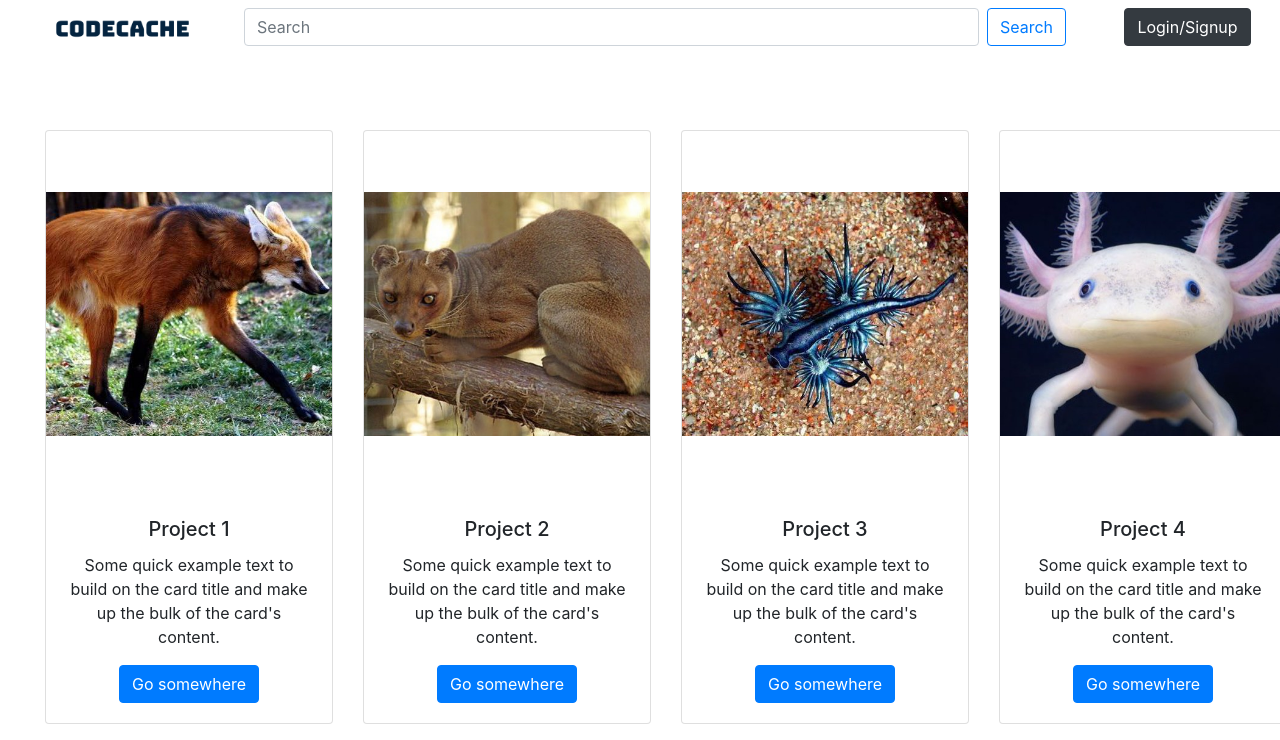
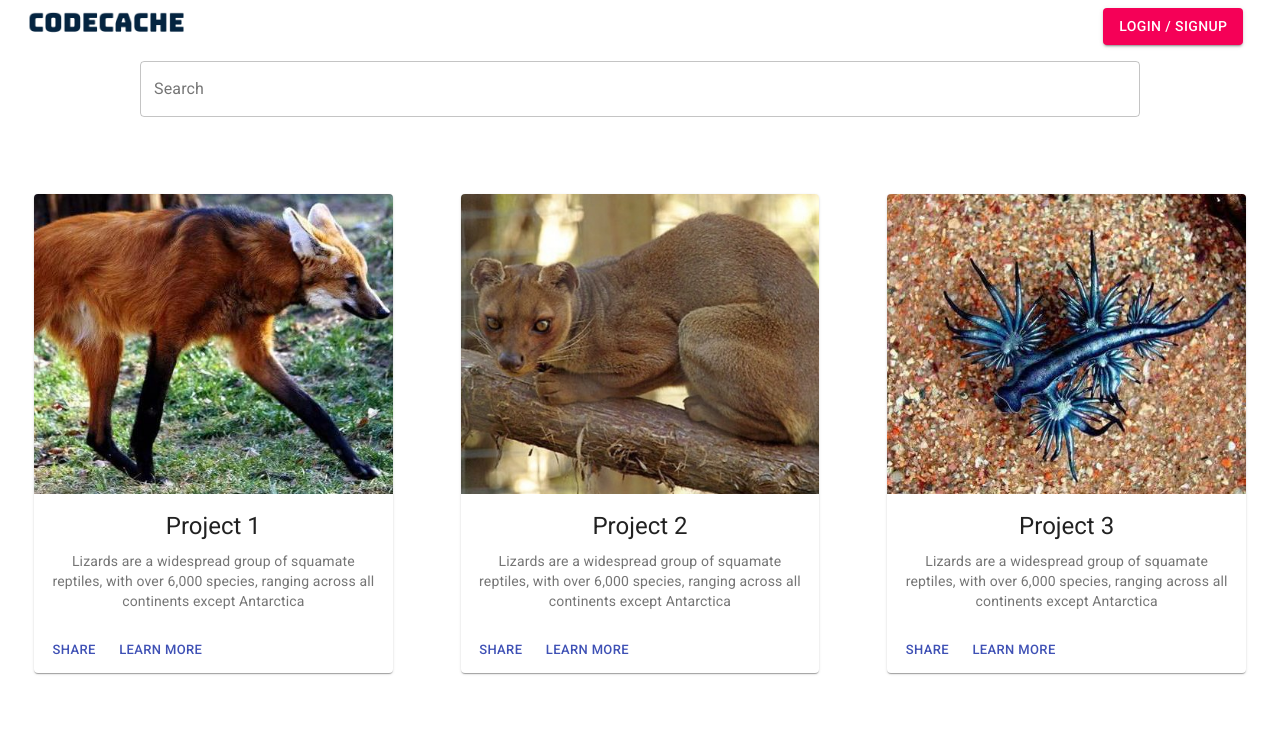
Before and after one commit to leonardtng/codecache-V1, a React (Create React App) app: page / in a window 1280 px wide. Shown: the top 740 px of the page. Built offline with nearby package versions, Linux system fonts and the light colour scheme.

Commit message:
swapped out bootstrap for material UI

```diff
--- a/package.json
+++ b/package.json
@@ -3,6 +3,8 @@
   "version": "0.1.0",
   "private": true,
   "dependencies": {
+    "@material-ui/core": "^4.8.3",
+    "@material-ui/icons": "^4.5.1",
     "@testing-library/jest-dom": "^4.2.4",
     "@testing-library/react": "^9.4.0",
     "@testing-library/user-event": "^7.2.1",
--- a/public/index.html
+++ b/public/index.html
@@ -24,6 +24,8 @@
       work correctly both with client-side routing and a non-root public URL.
       Learn how to configure a non-root public URL by running `npm run build`.
     -->
+    <link rel="stylesheet" href="https://fonts.googleapis.com/css?family=Roboto:300,400,500,700&display=swap" />
+    <link rel="stylesheet" href="https://fonts.googleapis.com/icon?family=Material+Icons" />
     <title>CodeCache</title>
   </head>
   <body>
--- a/src/App.css
+++ b/src/App.css
@@ -1,8 +1,8 @@
-.App {
+#App {
   text-align: center;
 }
 
-header {
+#navbar {
   position: fixed;
   width: 100%;
   background-color: #ffffff;
--- a/src/App.tsx
+++ b/src/App.tsx
@@ -1,48 +1,65 @@
 import React from 'react';
 import logo from './images/codecacheLogo.png';
+import SearchBar from './components/SearchBar';
 import LoginButton from './components/LoginButton';
 import ProjectSpace from './components/ProjectSpace';
-import 'bootstrap/dist/css/bootstrap.min.css';
+import { makeStyles, createStyles, Theme } from '@material-ui/core/styles';
+import Grid from '@material-ui/core/Grid';
 import './App.css';
 
+const useStyles = makeStyles((theme: Theme) =>
+  createStyles({
+    root: {
+      flexGrow: 1,
+    },
+  }),
+);
+
 const Logo: React.FC = () => {
-  return(
-    <div className="col-md-2">
-      <img src={logo} alt="codecache"/>
-    </div>
+  return (
+    <img src={logo} alt="codecache" />
   )
 }
 
-const SearchBar: React.FC = () => {
-  return(
-    <div className="col-md-8">
-      <form className="form-inline">
-        <input className="form-control mr-sm-2 col-md" type="search" placeholder="Search" aria-label="Search"/>
-        <button className="btn btn-outline-primary my-2 my-sm-0" type="submit">Search</button>
-      </form>
-    </div>
-  )
-}
-
-const NavBar: React.FC = () => {
-  return (
-    <header>
-      <nav className="navbar row">
-        <Logo />
-        <SearchBar />
-        <LoginButton />
-      </nav>
-    </header>
-  )
-}
+// const NavBar: React.FC = () => {
+//   const classes = useStyles();
+//   return (
+//     <div className={classes.root}>
+//       <Grid container spacing={0} className="navbar">
+//         <Grid item xs={2}>
+//           <Logo />
+//         </Grid>
+//         <Grid item xs={8}>
+//         </Grid>
+//         <Grid item xs={2}>
+//           <LoginButton />
+//         </Grid>
+//         <Grid item xs={12}>
+//           <SearchBar />
+//         </Grid>
+//       </Grid>
+//     </div>
+//   )
+// }
 
 const App: React.FC = () => {
+  const classes = useStyles();
   return (
-    <div className="App">
-      <div className="container-fluid">
-        <NavBar />
-        <ProjectSpace />
-      </div>
+    <div className={classes.root} id="App">
+      <Grid container spacing={0} id="navbar">
+        <Grid item xs={2}>
+          <Logo />
+        </Grid>
+        <Grid item xs={8}>
+        </Grid>
+        <Grid item xs={2}>
+          <LoginButton />
+        </Grid>
+        <Grid item xs={12}>
+          <SearchBar />
+        </Grid>
+      </Grid>
+      <ProjectSpace />
     </div>
   );
 }
--- a/src/components/LoginButton.tsx
+++ b/src/components/LoginButton.tsx
@@ -1,25 +1,41 @@
-import React, {useState} from 'react';
+import React, { useState } from 'react';
 import Popup from './Popup';
 import '../css/LoginButton.css';
+import { makeStyles, createStyles, Theme } from '@material-ui/core/styles';
+import Button from '@material-ui/core/Button';
+
+const useStyles = makeStyles((theme: Theme) =>
+  createStyles({
+    root: {
+      '& > *': {
+        margin: theme.spacing(1),
+      },
+    },
+  }),
+);
 
 const LoginButton: React.FC = () => {
+  const classes = useStyles();
   let [showPopup, setShowPopup] = useState(false);
 
-  if (showPopup===true){
-    return(
-      <div className="col-md-2">
-        <button type="button" className="btn btn-dark" onClick={() => setShowPopup(showPopup=true)}>Login/Signup</button>
-        <div className="popup-bg" onClick={() => setShowPopup(showPopup=false)}>
-          <Popup />
+  if (showPopup === true) {
+    return (
+        <div className={classes.root}>
+          <Button variant="contained" color="secondary" onClick={() => setShowPopup(showPopup = true)}>
+            Login / Signup
+          </Button>
+          <div id="popup-bg" onClick={() => setShowPopup(showPopup = false)}>
+            <Popup />
+          </div>
         </div>
-      </div>
-
     )
   }
 
   return (
-    <div className="col-md-2">
-      <button type="button" className="btn btn-dark" onClick={() => setShowPopup(showPopup=true)}>Login/Signup</button>
+    <div className={classes.root}>
+      <Button variant="contained" color="secondary" onClick={() => setShowPopup(showPopup = true)}>
+        Login / Signup
+      </Button>
     </div>
   )
 }
--- a/src/components/Popup.tsx
+++ b/src/components/Popup.tsx
@@ -1,11 +1,31 @@
 import React from 'react';
 import "../css/Popup.css";
+import { makeStyles, createStyles, Theme } from '@material-ui/core/styles';
+import Button from '@material-ui/core/Button';
+
+const useStyles = makeStyles((theme: Theme) =>
+  createStyles({
+    root: {
+      '& > *': {
+        margin: theme.spacing(1),
+      },
+    },
+  }),
+);
+
 
 const Popup: React.FC = () => {
+  const classes = useStyles();
   return (
-    <div className="popup">
-      <button className="btn btn-dark gh-login" type="submit">Login with Github</button>
-      <button className="btn btn-dark gh-signup" type="submit">Signup with Github</button>
+    <div className={classes.root}>
+      <div className="popup">
+      <Button className="gh-login" variant="contained" color="primary">
+        Login with Github
+      </Button>
+      <Button className="gh-signup" variant="contained" color="primary">
+        Signup with Github
+      </Button>
+      </div>
     </div>
   )
 }
--- a/src/components/ProjectCard.tsx
+++ b/src/components/ProjectCard.tsx
@@ -1,5 +1,22 @@
 import React from 'react';
 import '../css/ProjectCard.css';
+import { makeStyles } from '@material-ui/core/styles';
+import Card from '@material-ui/core/Card';
+import CardActionArea from '@material-ui/core/CardActionArea';
+import CardActions from '@material-ui/core/CardActions';
+import CardContent from '@material-ui/core/CardContent';
+import CardMedia from '@material-ui/core/CardMedia';
+import Button from '@material-ui/core/Button';
+import Typography from '@material-ui/core/Typography';
+
+const useStyles = makeStyles({
+  card: {
+    maxWidth: 500,
+  },
+  media: {
+    height: 300,
+  },
+});
 
 interface Props {
   id: number;
@@ -8,18 +25,35 @@ interface Props {
 }
 
 const ProjectCard: React.FC<Props> = (props) => {
+  const classes = useStyles();
   return (
-    <div className="col-md-3">
-      <div className="cards" id={props.id.toString()}>
-        <div className="card card-dimensions">
-          <img className="card-img-top image-dimensions" src={props.img} alt="ProjectCard" />
-          <div className="card-body">
-            <h5 className="card-title">{props.name}</h5>
-            <p className="card-text">Some quick example text to build on the card title and make up the bulk of the card's content.</p>
-            <a href="../App.tsx" className="btn btn-primary">Go somewhere</a>
-          </div>
-        </div>
-      </div>
+    <div id="cards">
+      <Card className={classes.card} id="card">
+        <CardActionArea>
+          <CardMedia
+            className={classes.media}
+            image={props.img}
+            title={props.name}
+          />
+          <CardContent>
+            <Typography gutterBottom variant="h5" component="h2">
+              {props.name}
+            </Typography>
+            <Typography variant="body2" color="textSecondary" component="p">
+              Lizards are a widespread group of squamate reptiles, with over 6,000 species, ranging
+              across all continents except Antarctica
+            </Typography>
+          </CardContent>
+        </CardActionArea>
+        <CardActions>
+          <Button size="small" color="primary">
+            Share
+          </Button>
+          <Button size="small" color="primary">
+            Learn More
+          </Button>
+        </CardActions>
+      </Card>
     </div>
   )
 }
--- a/src/components/ProjectSpace.tsx
+++ b/src/components/ProjectSpace.tsx
@@ -1,17 +1,31 @@
 import React from 'react';
 import ProjectCard from './ProjectCard';
 import '../css/ProjectSpace.css';
-import projects from '../data/projects'
+import projects from '../data/projects';
+import { makeStyles, createStyles, Theme } from '@material-ui/core/styles';
+import Grid from '@material-ui/core/Grid';
+
+
+const useStyles = makeStyles((theme: Theme) =>
+  createStyles({
+    root: {
+      flexGrow: 1,
+    },
+  }),
+);
 
 const ProjectSpace: React.FC = () => {
+  const classes = useStyles();
   const ProjectItems = projects.map((project) =>
-    <div key={project.id.toString()}>
-      <ProjectCard id={project.id} img={project.img} name={project.name}/>
-    </div>
+    <Grid item xs={4} key={project.id.toString()}>
+      <ProjectCard id={project.id} img={project.img} name={project.name} />
+    </Grid>
   );
   return (
-    <div className='row'>
-      {ProjectItems}
+    <div className={classes.root}>
+      <Grid container spacing={0}>
+        {ProjectItems}
+      </Grid>
     </div>
   )
 }
--- /dev/null
+++ b/src/components/SearchBar.tsx
@@ -0,0 +1,25 @@
+import React from 'react';
+import TextField from '@material-ui/core/TextField';
+import { createStyles, makeStyles, Theme } from '@material-ui/core/styles';
+
+const useStyles = makeStyles((theme: Theme) =>
+  createStyles({
+    root: {
+      '& .MuiTextField-root': {
+        margin: theme.spacing(1),
+        width: 1000,
+      },
+    },
+  }),
+);
+
+const SearchBar: React.FC = () => {
+  const classes = useStyles();
+  return (
+    <form className={classes.root} noValidate autoComplete="off">
+      <TextField id="outlined-search" label="Search" type="search" variant="outlined" />
+    </form>
+  )
+}
+
+export default SearchBar
--- a/src/css/LoginButton.css
+++ b/src/css/LoginButton.css
@@ -1,4 +1,4 @@
-.popup-bg {
+#popup-bg {
   position: fixed;
   width: 100%;
   height: 100%;
--- a/src/css/Popup.css
+++ b/src/css/Popup.css
@@ -12,17 +12,11 @@
 .gh-login {
   position: absolute;
   width: 80%;
-  left: 10%;
-  right: 10%;
-  top: 20%;
-  bottom: 70%;
+  top: 10%;
 }
 
 .gh-signup {
   position: absolute;
   width: 80%;
-  left: 10%;
-  right: 10%;
   top: 70%;
-  bottom: 20%;
 }
--- a/src/css/ProjectCard.css
+++ b/src/css/ProjectCard.css
@@ -1,22 +1,14 @@
-.cards {
+#cards {
   position: relative;
   z-index: 0;
-  top: 100px;
-  margin: 30px 0px;
-  left: 30px;
+  top: 160px;
+  padding: 8%;
 }
 
-.cards:hover {
+#cards:hover {
   transform: translate(0px, -10px);
 }
 
-.card-dimensions {
-  width: 22.5vw;
+#card {
+  margin: auto;
 }
-
-.image-dimensions {
-  display: block;
-  min-height: 365.95px;
-  max-height: 365.95px;
-  height: auto;
-}
```
Also changed, not shown: 1 other file (tests, documents, lock files or other folders).
